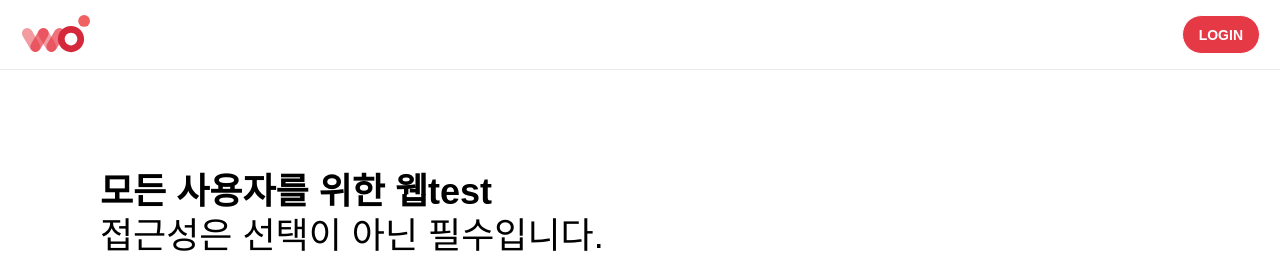
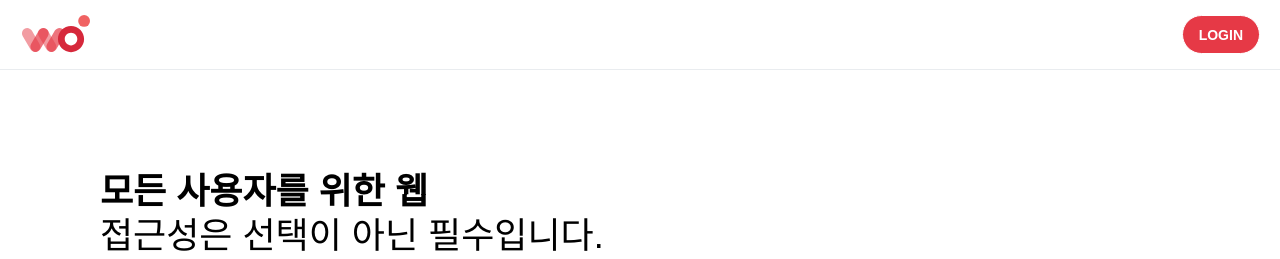
Before and after one commit to WEBA11Y/WEBA11Y-Client, a React (Vite) app: page / in a window 1280 px wide. Shown: the top 259 px of the page. Built offline with nearby package versions, Linux system fonts and the light colour scheme; no server answers.

Commit message:
chore:불필요한 text 삭제

```diff
--- a/src/features/Main/components/TitleSection.tsx
+++ b/src/features/Main/components/TitleSection.tsx
@@ -6,7 +6,7 @@ export default function TitleSection() {
   return (
     <TitleContainer>
       <Typography variant='title' size='mdBold'>
-        모든 사용자를 위한 웹test
+        모든 사용자를 위한 웹
       </Typography>
       <Typography variant='title' size='mdRegular'>
         접근성은 선택이 아닌 필수입니다.
```
